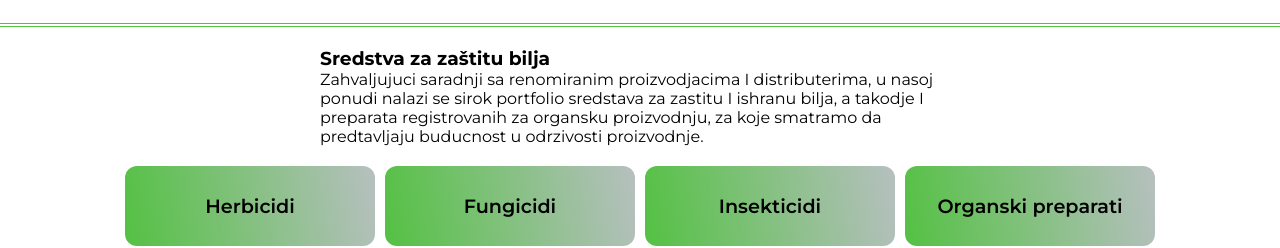
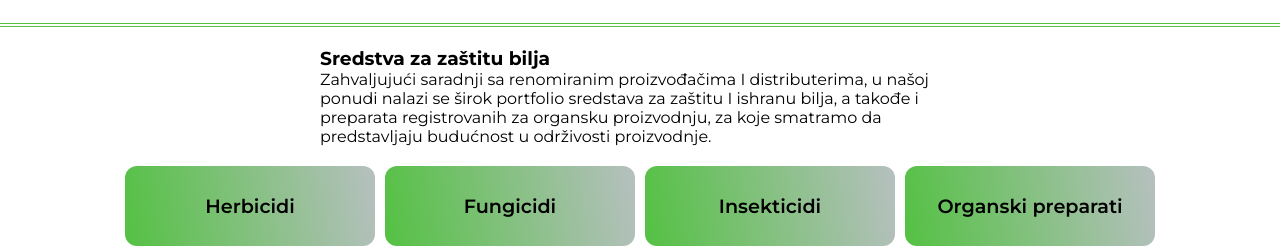
Before and after one commit to steve958/plant-centar, a React (Vite) app: page /#/sredstva-za-zastitu-bilja in a window 1280 px wide. Shown: the part 247-495 px from the top of the page. Built offline with nearby package versions, Linux system fonts and the light colour scheme.

Commit message:
spell check

```diff
--- a/src/components/Categories/CropNutrition/CropNutrition.tsx
+++ b/src/components/Categories/CropNutrition/CropNutrition.tsx
@@ -15,7 +15,7 @@ export default function CropNutrition() {
                 <p>
                     Naš tim stručnjaka svakodnevnim obilascima terena I komunikacijom,
                     izlazi u susret poljoprivrednim proizvođačima u prevazilaženju nedaća
-                    u svim oblastima poljorpivredne proizvodnje u cilju postizanja
+                    u svim oblastima poljoprivredne proizvodnje u cilju postizanja
                     maksimalnih rezultata. Kvalitetni program ishrane I zaštite bilja, kao
                     i dobro poznavanje hidroponskog uzgoja biljaka, predstavljaju jedan od
                     naših aduta u saradnji sa klijentima.
--- a/src/components/Categories/CropProtection/CropProtection.tsx
+++ b/src/components/Categories/CropProtection/CropProtection.tsx
@@ -16,10 +16,10 @@ export default function CropProtection() {
             <div className="description-wrapper">
                 <h3>Sredstva za zaštitu bilja</h3>
                 <p>
-                    Zahvaljujuci saradnji sa renomiranim proizvodjacima I distributerima, u
-                    nasoj ponudi nalazi se sirok portfolio sredstava za zastitu I ishranu bilja, a
-                    takodje I preparata registrovanih za organsku proizvodnju, za koje
-                    smatramo da predtavljaju buducnost u odrzivosti proizvodnje.
+                    Zahvaljujući saradnji sa renomiranim proizvođačima I distributerima, u
+                    našoj ponudi nalazi se širok portfolio sredstava za zaštitu I ishranu bilja, a
+                    takođe i preparata registrovanih za organsku proizvodnju, za koje
+                    smatramo da predstavljaju budućnost u održivosti proizvodnje.
                 </p>
             </div>
             <div className="categories-wrapper">
--- a/src/components/Categories/Seeds/Seeds.tsx
+++ b/src/components/Categories/Seeds/Seeds.tsx
@@ -14,7 +14,7 @@ export default function Seeds() {
                 <h3>Semenska roba</h3>
                 <p>
                     Semenska roba kao i sadni material predstavljaju osnovu uzgoja većine
-                    poljoprivrednih kultura. Shodno tome, našim saradncima omogućili smo
+                    poljoprivrednih kultura. Shodno tome, našim saradnicima omogućili smo
                     širok izbor semena za ratarsku i povrtarsku proizvodnju, kao i sadnice
                     voćarskih kultura i ukrasnog bilja za uređenje pejzaža.
                 </p>
```
